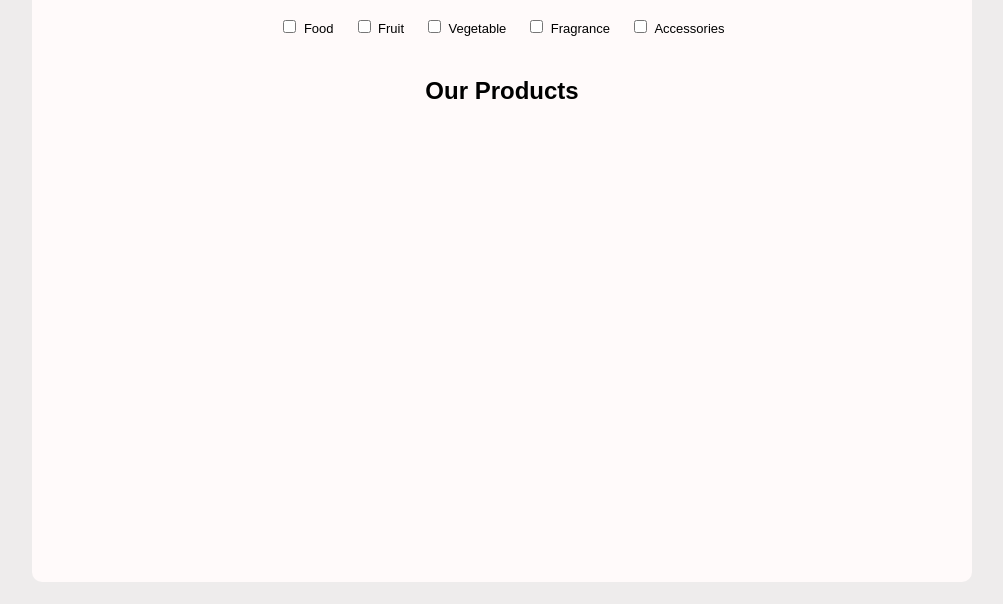
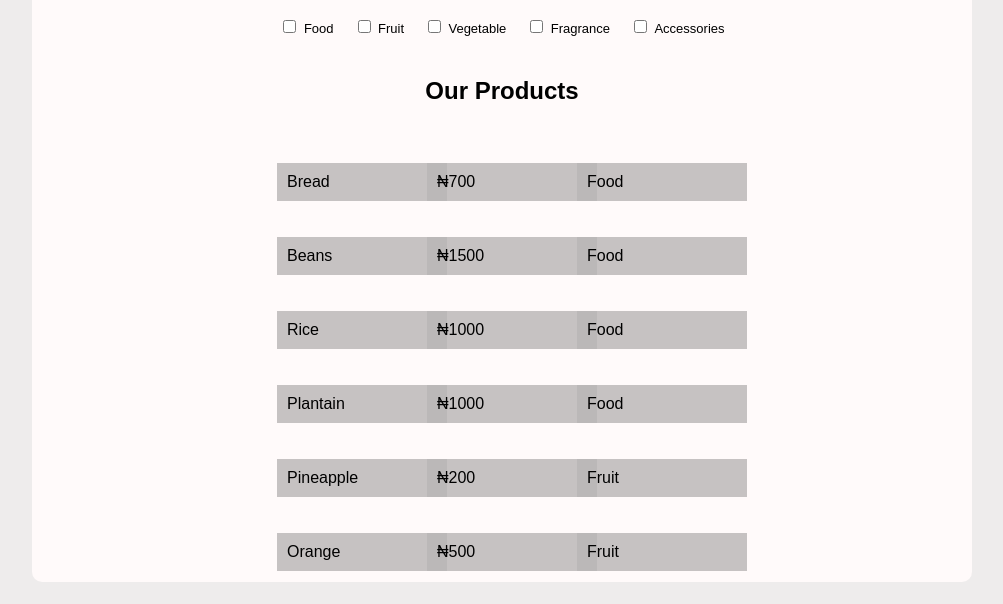
Before and after one commit to Degreat03/Products, a plain HTML site: page index.html in a window 1280 px wide. Shown: the part 246-850 px from the top of the page, without its empty margins (138-1141 px from the left). Drawn offline with Linux system fonts and the light colour scheme.

Commit message:
Change script source in index.html
Updated the script source from 'index.js' to 'script.js'.

```diff
--- a/index.html
+++ b/index.html
@@ -41,6 +41,7 @@
 
 
 
-    <script type="module" src="index.js"></script>
+    <script type="module" src="script.js"></script>
 </body>
+
 </html>
```
